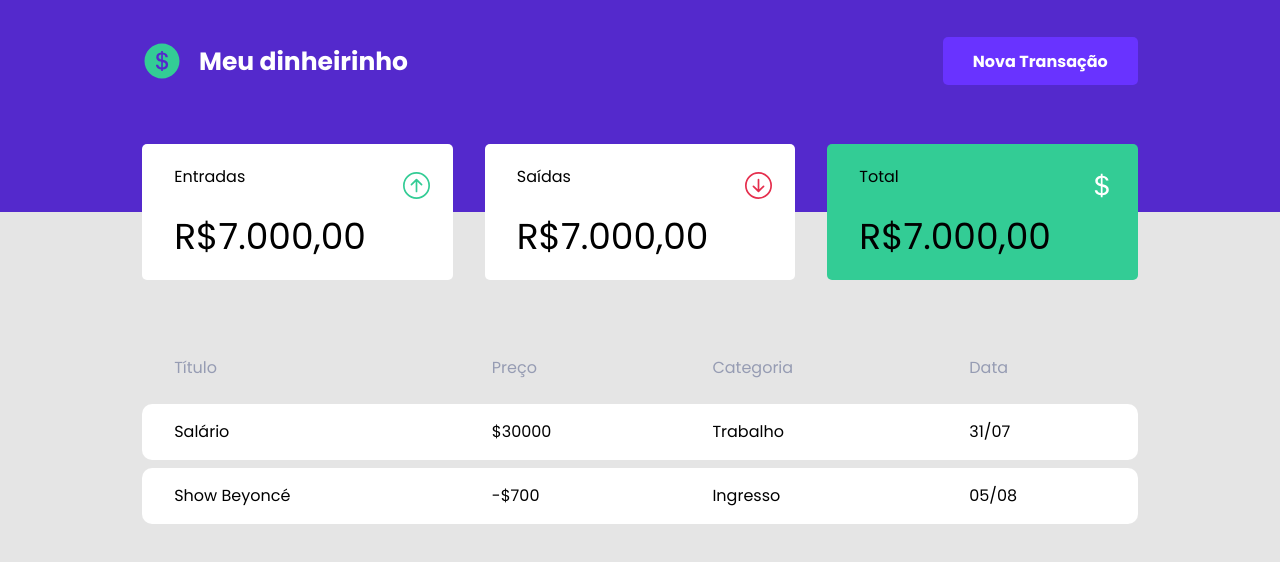
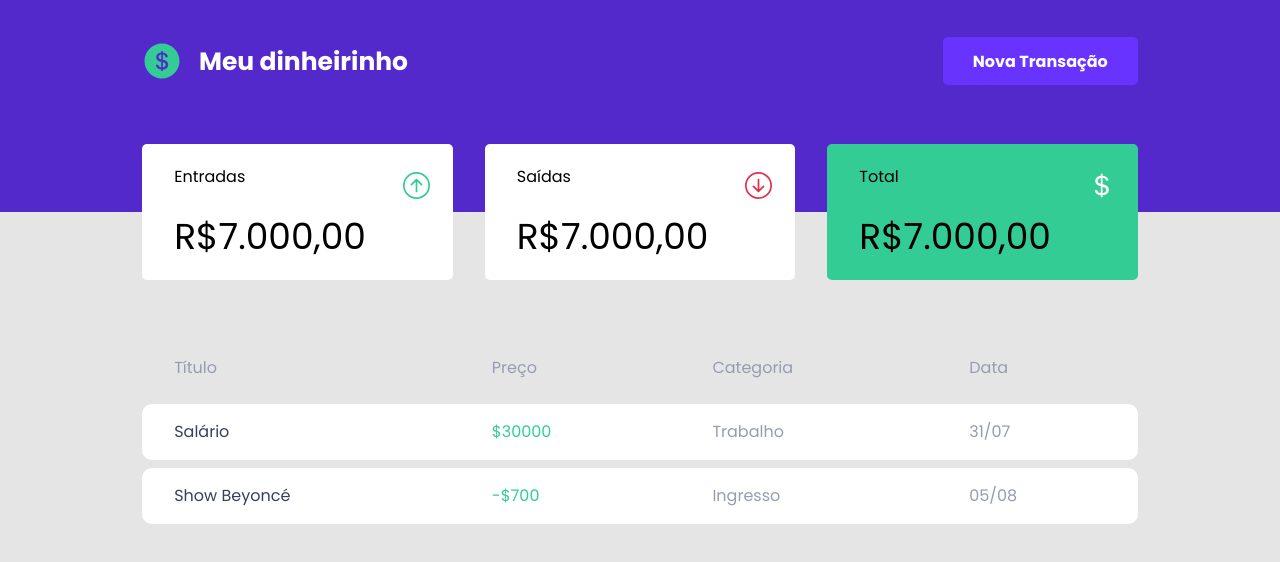
Before and after one commit to carmoandre/projeto-meudinheirinho-olabi, a React (Create React App) app: page / in a window 1280 px wide. Shown: the top 562 px of the page. Built offline with nearby package versions, Linux system fonts and the light colour scheme.

Commit message:
Version presented to Olabi

```diff
--- a/src/components/tables/Table.js
+++ b/src/components/tables/Table.js
@@ -24,7 +24,6 @@ export default function Table() {
             <TableCell>05/08</TableCell>
           </TableRow>
         </FinancesTable>
-
     );
 
 }
@@ -52,6 +51,7 @@ const TableRow = styled.tr`
 const TableCell = styled.td`
     padding: 20px 37px 20px 32px;
     background-color: #fff;
+    color: #363f5f;
 
     &:first-child {
         border-left-style: solid;
@@ -59,9 +59,18 @@ const TableCell = styled.td`
         border-bottom-left-radius: 10px;
     }
 
+    &:nth-child(2){
+        color: #33cc95;
+    }//Add red color for negative values #E52E4D
+
+    &:nth-child(3) {
+        color: #969CB2;
+    }
+
     &:last-child {
         border-right-style: solid;
         border-bottom-right-radius: 10px;
         border-top-right-radius: 10px;
+        color: #969CB2;
     }
 `;
```
